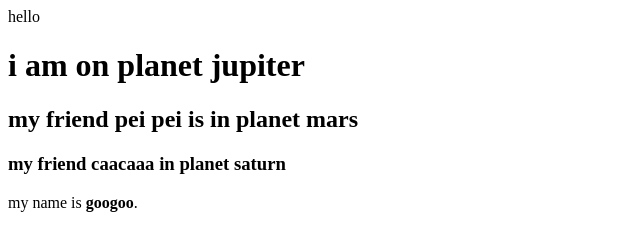
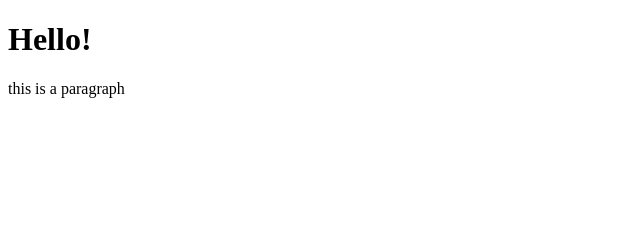
Before and after one commit to agfs-asanchez/agfs-asanchez.github.io, a plain HTML site: page index.html in a window 1280 px wide. Shown: the whole page, without its empty margins (0-640 px from the left). Drawn offline with Linux system fonts and the light colour scheme.

Commit message:
Update index.html

```diff
--- a/index.html
+++ b/index.html
@@ -1,5 +1,10 @@
-hello
-<h1>i am on planet jupiter</h1>
-<h2>my friend pei pei is in planet mars</h2>
-<h3>my friend caacaaa in planet saturn</h3>
-<p>my name is <b>googoo</b>.</p>
+<!DOCTYPE html>
+  <html>
+    <head>
+      <title>SHRED HEADS!</title>
+    </head>
+    <body>
+  <h1>Hello!</h1>
+    <p>this is a paragraph</p>
+    </body>
+  </html>
```
